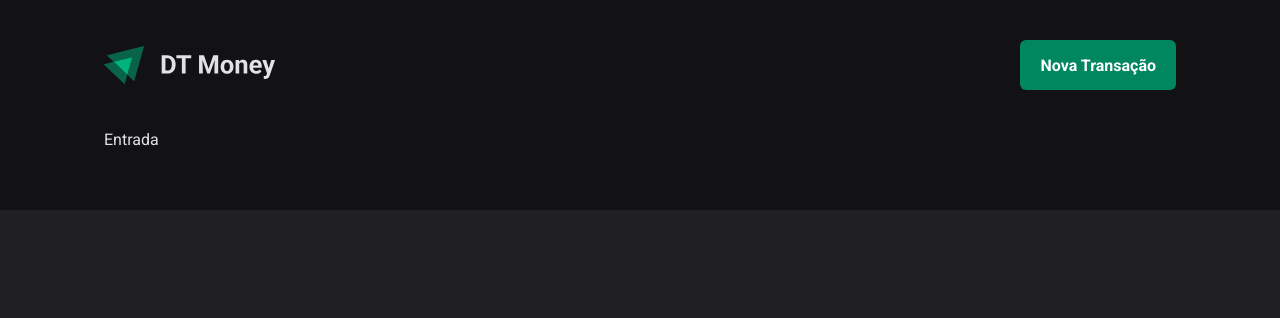
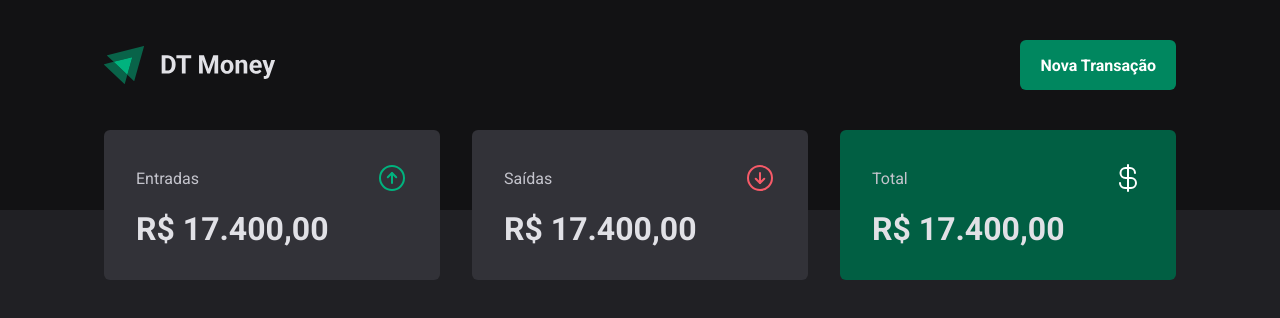
Before and after one commit to GabrielCarvf/03-dt-money, a React (Vite) app: page / in a window 1280 px wide. Shown: the top 318 px of the page. Built offline with nearby package versions, Linux system fonts and the light colour scheme.

Commit message:
:lipstick: Estruturação visual
- Estilizando component Summary

```diff
--- a/package.json
+++ b/package.json
@@ -10,6 +10,7 @@
     "preview": "vite preview"
   },
   "dependencies": {
+    "phosphor-react": "^1.4.1",
     "react": "^18.2.0",
     "react-dom": "^18.2.0",
     "styled-components": "^6.0.0-rc.2"
--- a/src/components/Summary/index.tsx
+++ b/src/components/Summary/index.tsx
@@ -1,13 +1,35 @@
-import { SummaryContainer } from './styles'
+import { ArrowCircleDown, ArrowCircleUp, CurrencyDollar } from 'phosphor-react'
+import { SummaryCard, SummaryContainer } from './styles'
 
 export function Summary() {
   return (
     <SummaryContainer>
-      <div>
+      <SummaryCard>
         <header>
-          <span>Entrada</span>
+          <span>Entradas</span>
+          <ArrowCircleUp size={32} color="#00b37e" />
         </header>
-      </div>
+
+        <strong>R$ 17.400,00</strong>
+      </SummaryCard>
+
+      <SummaryCard>
+        <header>
+          <span>Saídas</span>
+          <ArrowCircleDown size={32} color="#F75A68" />
+        </header>
+
+        <strong>R$ 17.400,00</strong>
+      </SummaryCard>
+
+      <SummaryCard variant="green">
+        <header>
+          <span>Total</span>
+          <CurrencyDollar size={32} color="#fff" />
+        </header>
+
+        <strong>R$ 17.400,00</strong>
+      </SummaryCard>
     </SummaryContainer>
   )
 }
--- a/src/components/Summary/styles.ts
+++ b/src/components/Summary/styles.ts
@@ -1,4 +1,4 @@
-import { styled } from 'styled-components'
+import { css, styled } from 'styled-components'
 
 export const SummaryContainer = styled.section`
   width: 100%;
@@ -12,3 +12,35 @@
 
   margin-top: -5rem;
 `
+interface SummaryCardProps {
+  variant?: 'green'
+}
+
+export const SummaryCard = styled.div<SummaryCardProps>`
+  /* display: flex;
+  flex-direction: column;
+  gap: 0.75rem; */
+  border-radius: 6px;
+  padding: 2rem;
+
+  background: ${({ theme }) => theme['gray-600']};
+
+  header {
+    display: flex;
+    align-items: center;
+    justify-content: space-between;
+    color: ${({ theme }) => theme['gray-300']};
+  }
+
+  strong {
+    display: block;
+    margin-top: 1rem;
+    font-size: 2rem;
+  }
+
+  ${(props) =>
+    props.variant === 'green' &&
+    css`
+      background: ${({ theme }) => theme['green-700']};
+    `};
+`
--- a/src/pages/Transactions/index.tsx
+++ b/src/pages/Transactions/index.tsx
@@ -5,7 +5,7 @@
   return (
     <div>
       <Header />
-      <Summary></Summary>
+      <Summary />
     </div>
   )
 }
```
Also changed, not shown: 1 other file (tests, documents, lock files or other folders).
